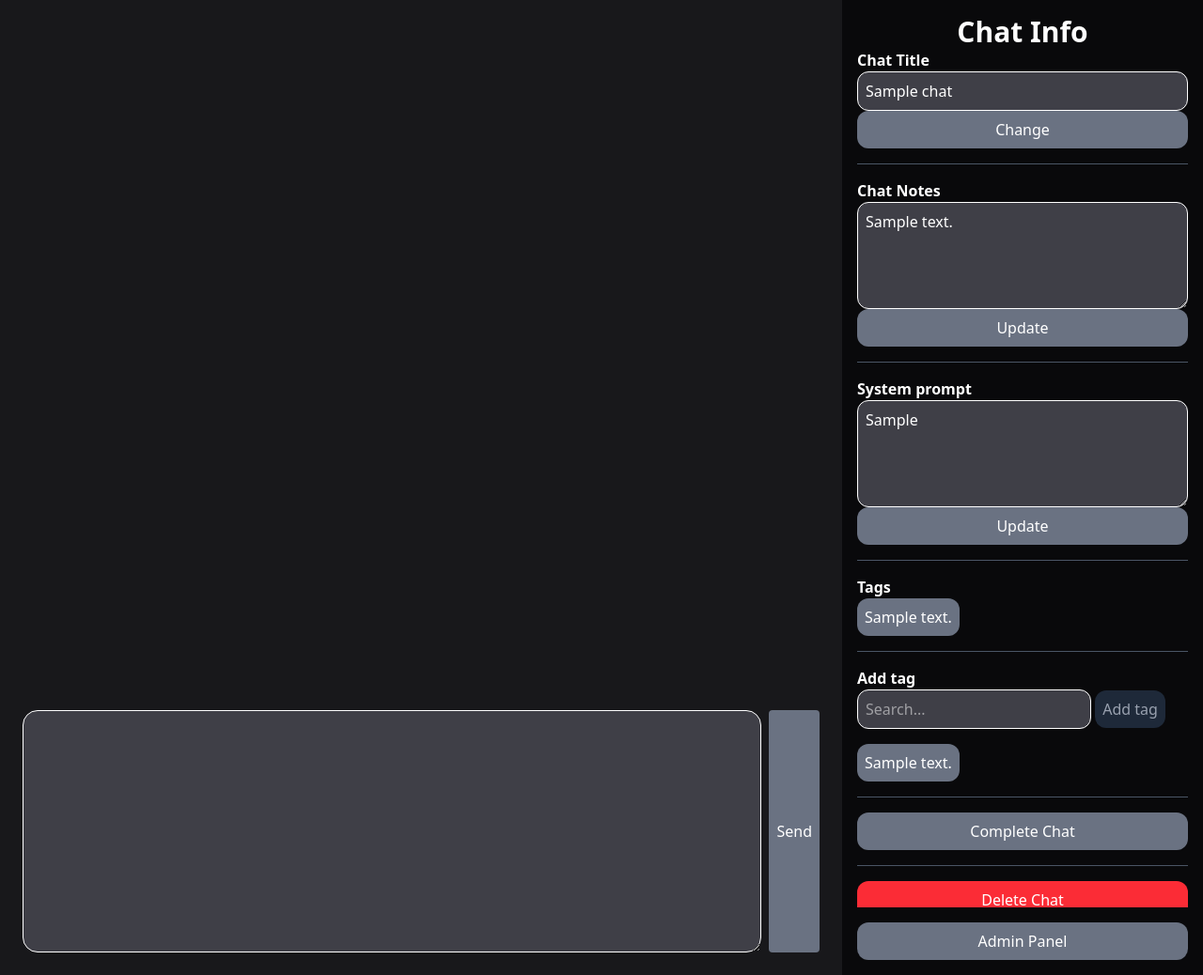
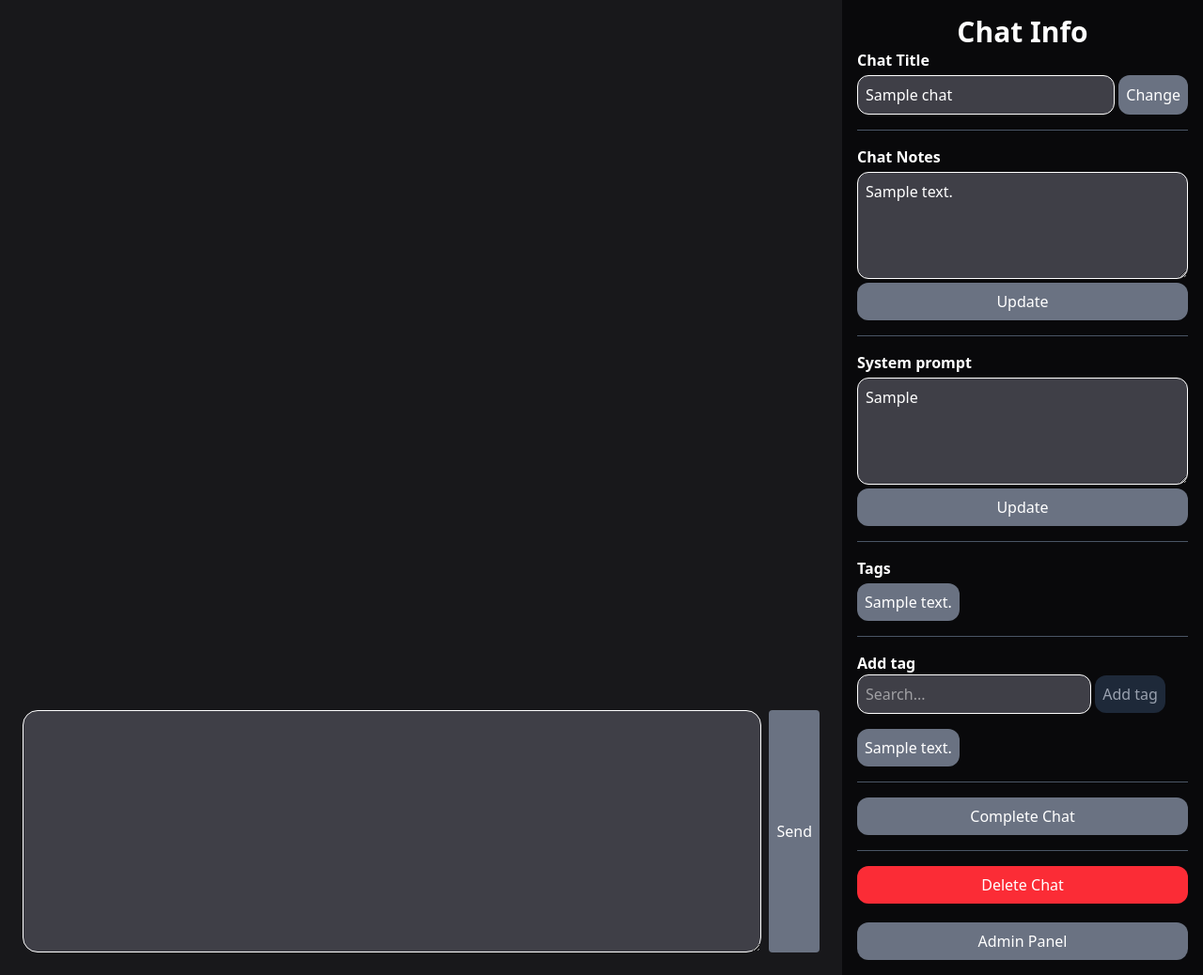
Before and after one commit to andreasrtv/llm-logger, a Flask app: template app/templates/chat.html in a window 1280 px wide. Shown: the whole page at 94% size. Run offline with Flask 3, Linux system fonts and the light colour scheme; the template is opened without the code that fills it: most values are stand-ins (such as "Sample title", 1, 10 or a date in 2020); some libraries are stand-ins or nearby versions.

Commit message:
Chat options: visual cleanup

```diff
--- a/app/templates/sidebar-options.html
+++ b/app/templates/sidebar-options.html
@@ -1,27 +1,27 @@
 <h1 class="text-3xl font-semibold text-center">Chat Info</h1>
 
 <div class="flex flex-col justify-start flex-1 overflow-y-auto ">
-    <form method="POST" action="{{ url_for('chats', chat_id=chat.id) }}" class="flex flex-col">
-        <label class="font-bold">Chat Title</label>
+    <form method="POST" action="{{ url_for('chats', chat_id=chat.id) }}" class="flex flex-wrap gap-1">
+        <label class="font-bold basis-full">Chat Title</label>
         <input name="title" type="text" value="{{ chat.title }}"
-            class="p-2 border rounded-xl bg-zinc-700 text-white"></input>
+            class="p-2 border rounded-xl bg-zinc-700 text-white grow"></input>
         <button type="submit"
             class="bg-gray-500 text-white p-2 rounded-xl text-center hover:bg-gray-700 cursor-pointer">Change</button>
     </form>
 
     <hr class="block h-px border-0 border-t border-gray-600 my-4 p-0">
 
-    <form method="POST" action="{{ url_for('chats', chat_id=chat.id) }}" class="flex flex-col">
+    <form method="POST" action="{{ url_for('chats', chat_id=chat.id) }}" class="flex flex-col gap-1">
         <label class="font-bold">Chat Notes</label>
         <textarea id="message-input" type="text" name="notes" class="p-2 border rounded-xl bg-zinc-700 text-white"
-            rows="4">{{ chat.notes if chat.notes }}</textarea>
+            rows="{{ '12' if chat.completed else 4}}">{{ chat.notes if chat.notes }}</textarea>
         <button type="submit"
             class="bg-gray-500 text-white p-2 rounded-xl text-center hover:bg-gray-700 cursor-pointer">Update</button>
     </form>
 
     <hr class="block h-px border-0 border-t border-gray-600 my-4 p-0">
 
-    <form method="POST" action="{{ url_for('chats', chat_id=chat.id) }}" class="flex flex-col">
+    <form method="POST" action="{{ url_for('chats', chat_id=chat.id) }}" class="flex flex-col gap-1">
         <label class="font-bold">System prompt</label>
         <textarea id="message-input" type="text" name="system_prompt"
             class="p-2 border rounded-xl bg-zinc-700 text-white" rows="4" {{ 'disabled' if chat.messages
@@ -37,7 +37,7 @@
 
     <div>
         <label class="font-bold">Tags</label><br>
-        <div class="flex flex-wrap gap-2">
+        <div class="flex flex-wrap gap-2 mt-1">
             {% for tag in chat.tags %}
             <button name="tag" class="tag bg-gray-500 text-white p-2 rounded-xl text-center
                 onclick=" event.preventDefault();">
@@ -48,7 +48,6 @@
     </div>
     {% endif %}
 
-    {% if not chat.completed %}
     <hr class="block h-px border-0 border-t border-gray-600 my-4 p-0">
 
     <form method="POST" action="{{ url_for('chats', chat_id=chat.id) }}"
@@ -69,26 +68,28 @@
             {% endfor %}
         </div>
     </form>
-    {% endif %}
 
+    {% if not chat.completed %}
     <hr class="block h-px border-0 border-t border-gray-600 my-4 p-0">
 
-    <form method="POST" action="{{ url_for('chats', chat_id=chat.id) }}" class="flex flex-col"
+    <form method="POST" action="{{ url_for('chats', chat_id=chat.id) }}"
         onsubmit="return confirm('Are you sure you want to complete this chat?');">
         <input type="hidden" name="completed" value="True">
         <button type="submit"
-            class="bg-gray-500 text-white p-2 rounded-xl text-center hover:bg-gray-700 cursor-pointer">
+            class="bg-gray-500 text-white p-2 rounded-xl text-center hover:bg-gray-700 cursor-pointer w-full">
             Complete Chat</button>
     </form>
 
     <hr class="block h-px border-0 border-t border-gray-600 my-4 p-0">
 
-    <form method="POST" action="{{ url_for('chats', chat_id=chat.id) }}" class="flex flex-col"
+    <form method="POST" action="{{ url_for('chats', chat_id=chat.id) }}"
         onsubmit="return confirm('Are you sure you want to delete this chat?');">
         <input type="hidden" name="deleted" value="True">
-        <button type="submit" class="bg-red-500 text-white p-2 rounded-xl text-center hover:bg-gray-700 cursor-pointer">
+        <button type="submit"
+            class="bg-red-500 text-white p-2 rounded-xl text-center hover:bg-gray-700 cursor-pointer w-full">
             Delete Chat</button>
     </form>
+    {% endif %}
 </div>
 
 <a href="{{ url_for('admin') }}"
```
